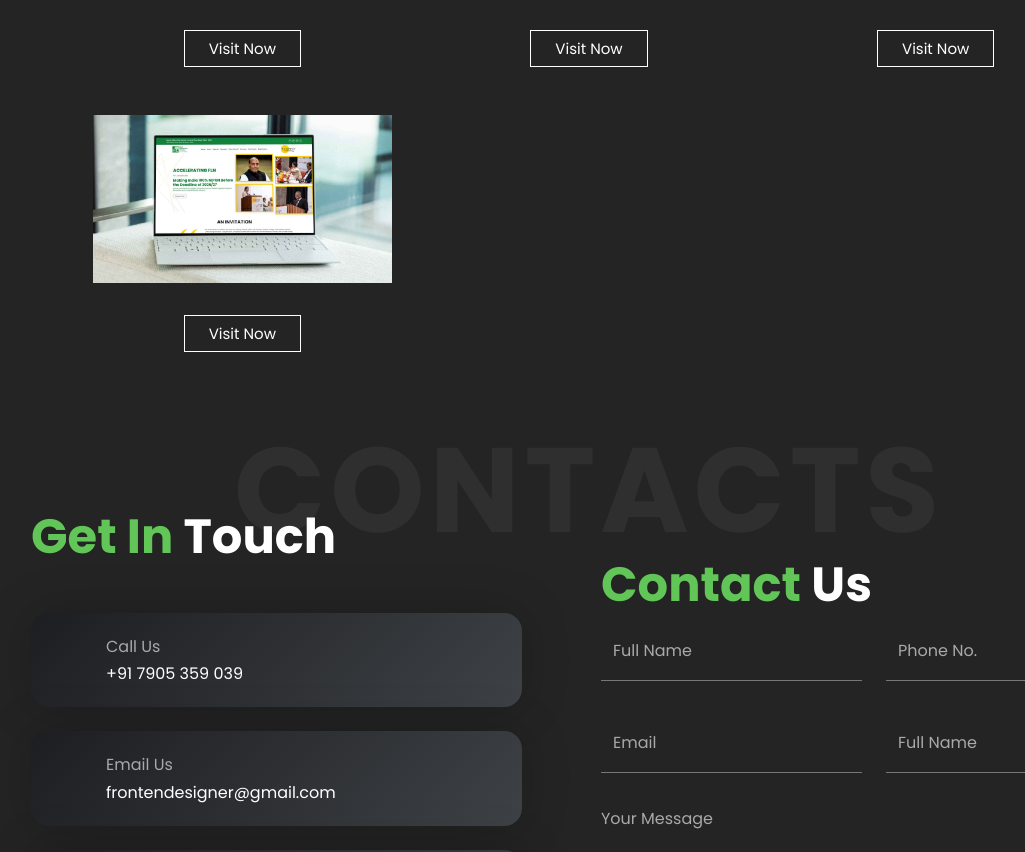
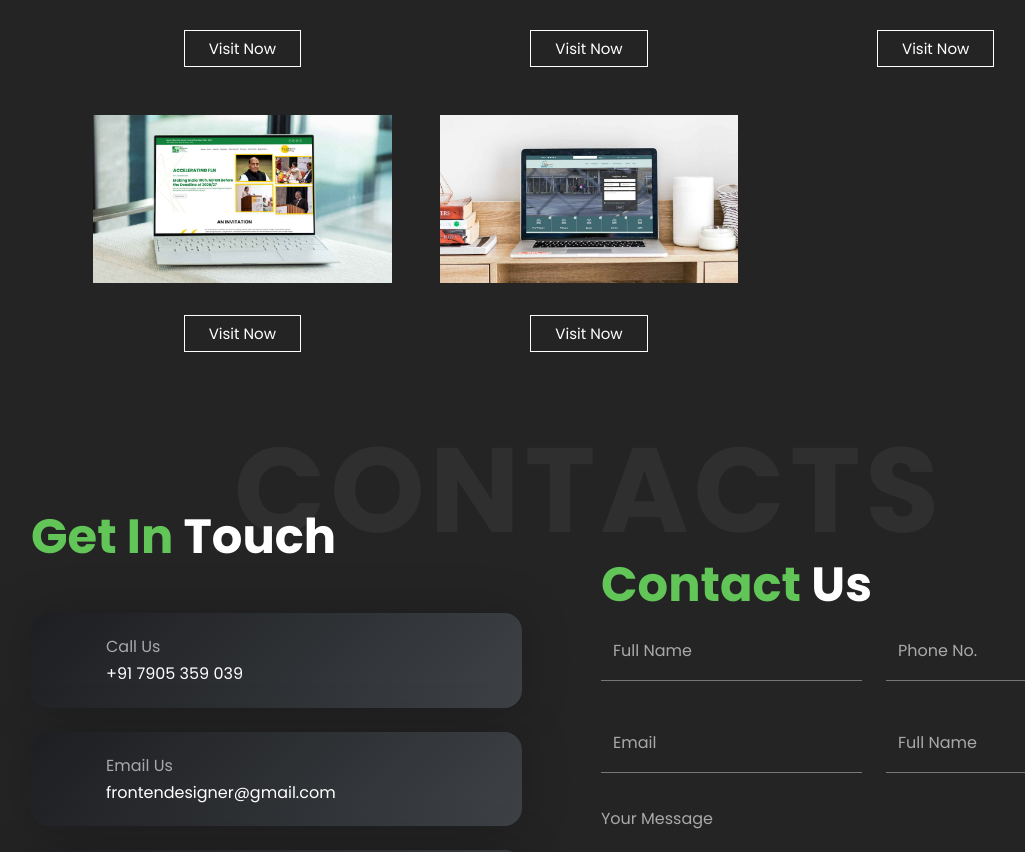
Before and after one commit to vedrockinfo/dummy, a React (Create React App) app: page / in a window 1280 px wide. Shown: the part 3009-3861 px from the top of the page, without its empty margins (51-1076 px from the left). Built offline with nearby package versions, Linux system fonts and the light colour scheme.

Commit message:
cis added

```diff
--- a/src/components/portfolio/Portfolio.jsx
+++ b/src/components/portfolio/Portfolio.jsx
@@ -1,5 +1,5 @@
 import React, { useState } from 'react';
-import CIS from "../../assets/project-01.jpg";
+import CIS from "../../assets/cis-01.jpg";
 import Bytescrum from "../../assets/bytescrum.jpg";
 import GoodX from "../../assets/10xgood.jpg";
 import Aspyra from "../../assets/aspyra.jpg";
@@ -109,6 +109,20 @@ const MyTabsComponent = () => {
                   </div>
                   <div className="explore">
                     <a href="https://www.dignityeducation.org/synergysummit/" target="_blank" rel="noopener noreferrer" className='btn-two'>visit now</a>
+                  </div>
+                </div>
+                <div className="projectGrid__Items">
+                  <div className="projectGrid__Projects">
+                    <div className="ss">
+                      <img src={CIS} alt="" className="img-fluid" loading="lazy" />
+                    </div>
+                    <div className="highlights">
+                      <h2 className="tertiaryHeading">City International School</h2>
+                      <p>Making India 100% NIPUN Before the Deadline of 2026/27</p>
+                    </div>
+                  </div>
+                  <div className="explore">
+                    <a href="https://resonant-cuchufli-eae440.netlify.app/cis/" target="_blank" rel="noopener noreferrer" className='btn-two'>visit now</a>
                   </div>
                 </div>
               </div>
```
Also changed, not shown: src/assets/cis-01.jpg (added).
